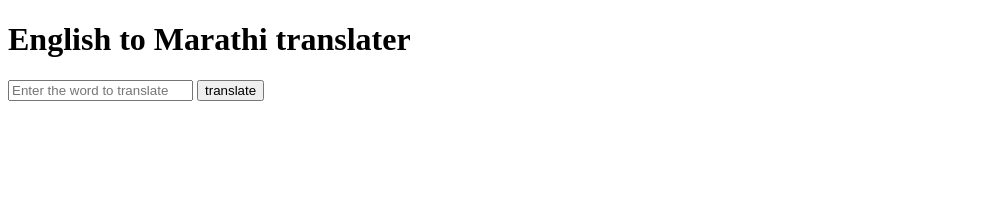
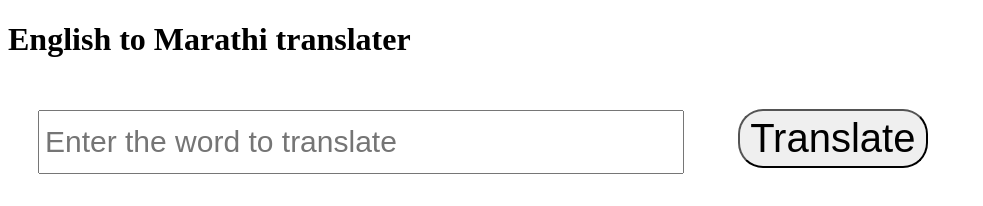
Before and after one commit to Kartik-wandhare/language-translater, a plain HTML site: page index.html in a window 1280 px wide. Shown: the whole page, without its empty margins (0-983 px from the left). Drawn offline with Linux system fonts and the light colour scheme.

Commit message:
css added

```diff
--- a/index.html
+++ b/index.html
@@ -5,9 +5,25 @@
     <meta name="viewport" content="width=device-width, initial-scale=1.0">
     <title>Language translater</title>
 </head>
+<style>
+    .box{
+        height: 50px;
+        width: 50%;
+        padding: 5px;
+        margin: 30px;
+        font-size: 30px;
+    }
+    .btn{
+        font-size: 40px;
+        border-radius: 25px;
+        width: 15%;
+        padding: 5px;
+        margin: 0px 20px;
+    }
+</style>
 <body>
    <h1>English to Marathi translater</h1>
-   <input type="text" id="word" placeholder="Enter the word to translate">
-   <button id="translate">translate</button>
+   <input type="text" id="word" placeholder="Enter the word to translate"  class="box">
+   <button id="translate" class="btn">Translate</button>
 </body>
 </html>
```
